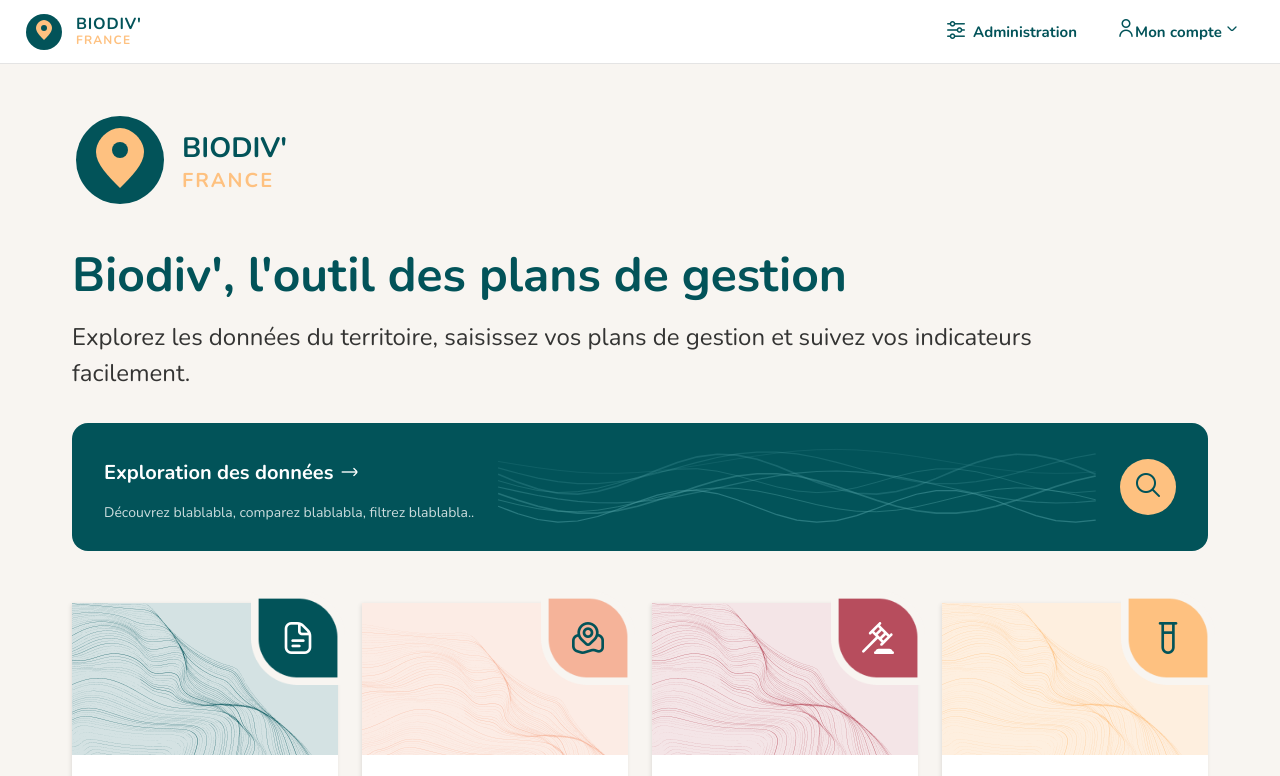
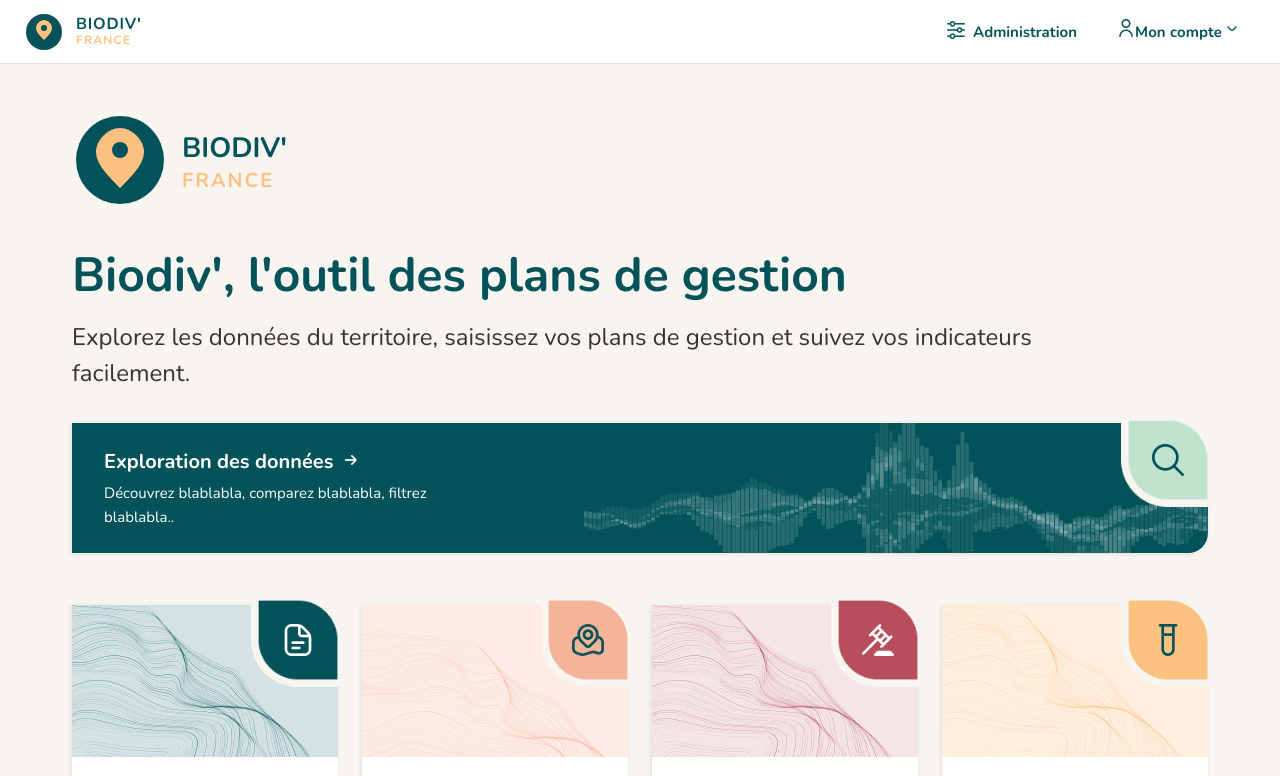
Before and after one commit to RNF-SI/Cicada, an Angular app in the folder frontend/: page /accueil in a window 1280 px wide. Shown: the top 776 px of the page. Built offline with nearby package versions, Linux system fonts and the light colour scheme.

Commit message:
style de la barre d'exploration

```diff
--- a/frontend/src/app/features/home/home.component.html
+++ b/frontend/src/app/features/home/home.component.html
@@ -28,36 +28,40 @@
       </p>
     </section>
 
-    <!-- Search Bar Section -->
+    <!-- Search Bar Section - Exploration des données -->
     <section class="search-section">
-      <a routerLink="/exploration" class="search-bar">
+      <a routerLink="/exploration" class="search-bar-wrapper">
+        <!-- Main search bar card -->
+        <div class="search-bar">
           <div class="search-content">
             <h2 class="search-title">
               Exploration des données
-            <i class="fi fi-rr-arrow-right"></i>
+              <i class="fi fi-rr-arrow-small-right"></i>
             </h2>
             <p class="search-description">Découvrez blablabla, comparez blablabla, filtrez blablabla..</p>
           </div>
 
-        <!-- Data Visualization (Abstract Waves) -->
+          <!-- Data Visualization (Waves Image) -->
           <div class="search-visualization">
-          <svg class="data-waves" viewBox="0 0 600 100" preserveAspectRatio="none">
-            @for (i of dataWaveIndices; track i) {
-              <path
-                [attr.d]="getDataWavePath(i)"
-                stroke="#4A9A9E"
-                [attr.stroke-width]="1 + (i % 3) * 0.5"
-                fill="none"
-                [attr.opacity]="0.2 + (i * 0.05)"
+            <img
+              src="assets/images/data-waves.png"
+              alt=""
+              aria-hidden="true"
+              class="data-waves-img"
             />
-            }
-          </svg>
+          </div>
         </div>
 
-        <!-- Search Button -->
-        <button class="search-button" type="button">
-          <i class="fi fi-rr-search"></i>
-        </button>
+        <!-- Corner shape avec icône - comme les tuiles de navigation -->
+        <div class="search-corner">
+          <img
+            src="assets/images/corner-shapes/corner-pale-green.png"
+            class="corner-shape"
+            alt=""
+            aria-hidden="true"
+          />
+          <i class="fi fi-rr-search corner-icon" aria-hidden="true"></i>
+        </div>
       </a>
     </section>
 
--- a/frontend/src/app/features/home/home.component.scss
+++ b/frontend/src/app/features/home/home.component.scss
@@ -42,38 +42,71 @@
   max-width: 963px;
 }
 
-/* Search Section */
+/* Search Section - Exploration des données */
+// Variables (positionnement - comme les tuiles)
+// Le bar-top-offset crée l'espace pour que le corner puisse déborder en haut
+$corner-top-offset: -10px;
+$corner-right-offset: -7px;
+$bar-top-offset: 20px; // Plus d'espace au-dessus pour l'ellipse
+
 .search-section {
   margin-bottom: 40px;
 }
 
+// Wrapper avec positionnement relatif pour le corner (comme tile-wrapper)
+.search-bar-wrapper {
+  display: block;
+  position: relative;
+  text-decoration: none;
+  cursor: pointer;
+
+  &:hover {
+    .search-bar {
+      transform: translateY(-2px);
+      box-shadow: -2px 2px 8px 0px rgba(0, 0, 0, 0.15);
+    }
+
+    .search-corner {
+      transform: scale(1.05);
+    }
+  }
+
+  &:focus-visible {
+    outline: 2px solid #025359;
+    outline-offset: 4px;
+    border-radius: 20px;
+  }
+}
+
+// Main search bar card (comme .tile)
 .search-bar {
+  position: relative;
+  margin-top: $bar-top-offset;
   background-color: #025359;
-  border-radius: 16px;
+  // Coins asymétriques selon Kit UI: bas-gauche 20px, haut-droit 48px
+  border-radius: 0 48px 20px 0;
   padding: 24px 32px;
+  padding-right: 120px; // Espace pour le corner
   display: flex;
   align-items: center;
   gap: 24px;
-  position: relative;
   overflow: hidden;
-  text-decoration: none;
-  cursor: pointer;
-  transition: opacity 150ms ease-in-out;
-
-  &:hover {
-    opacity: 0.95;
-  }
+  box-shadow: -1px 1px 4px 0px rgba(0, 0, 0, 0.1);
+  transition: box-shadow 200ms ease-out, transform 200ms ease-out;
+  min-height: 128px;
 }
 
 .search-content {
   flex: 0 0 auto;
-  z-index: 1;
+  z-index: 2;
+  max-width: 350px;
 }
 
 .search-title {
   font-family: 'Nunito', sans-serif;
   font-size: 20px;
   font-weight: 700;
+  line-height: 30px;
   color: #FFFFFF;
   margin: 0 0 4px 0;
   display: flex;
@@ -81,51 +114,74 @@
   gap: 8px;
 
   i {
-    font-size: 16px;
+    font-size: 20px; // Taille augmentée pour la flèche
   }
 }
 
 .search-description {
   font-family: 'Nunito', sans-serif;
-  font-size: 14px;
-  color: rgba(255, 255, 255, 0.8);
+  font-size: 15px;
+  font-weight: 400;
+  line-height: 24px;
+  color: #FFFFFF;
   margin: 0;
 }
 
 .search-visualization {
   flex: 1;
-  height: 80px;
-  position: relative;
+  height: 100%;
+  position: absolute;
+  top: 0;
+  right: 0px; // Plus à droite, avant le corner
+  bottom: 0;
+  left: 45%;
   z-index: 1;
+  display: flex;
+  align-items: center;
+  justify-content: flex-end;
+  overflow: hidden;
 }
 
-.data-waves {
+.data-waves-img {
+  height: 100%;
+  width: auto;
+  object-fit: contain;
+  object-position: right center;
+}
+
+// Corner shape - positionné en haut à droite (comme tile-corner)
+$corner-size: 94px;
+
+.search-corner {
+  position: absolute;
+  top: $corner-top-offset;
+  right: $corner-right-offset;
+  width: $corner-size;
+  height: $corner-size;
+  z-index: 10;
+  transition: transform 200ms ease-out;
+  transform-origin: top right;
+}
+
+.search-corner .corner-shape {
   width: 100%;
   height: 100%;
+  display: block;
 }
 
-.search-button {
-  background-color: #FEC180;
+.search-corner .corner-icon {
+  position: absolute;
+  top: 50%;
+  left: 50%;
+  transform: translate(-50%, -50%);
   color: #025359;
-  width: 56px;
-  height: 56px;
-  min-width: 56px;
-  border: none;
-  border-radius: 50%;
+  font-size: 32px;
+  width: 32px;
+  height: 32px;
   display: flex;
   align-items: center;
   justify-content: center;
-  cursor: pointer;
-  z-index: 1;
-  transition: transform 150ms ease-in-out;
-
-  &:hover {
-    transform: scale(1.05);
-  }
-
-  i {
-    font-size: 24px;
-  }
+  line-height: 1;
 }
 
 /* Tiles Section */
@@ -206,10 +262,32 @@
   .search-bar {
     flex-direction: column;
     text-align: center;
+    border-radius: 0 24px 12px 0;
+    min-height: auto;
+    padding: 20px 24px;
+    padding-right: 24px;
+    padding-top: 50px; // Espace pour le corner
+    gap: 16px;
+  }
+
+  .search-content {
+    max-width: 100%;
   }
 
   .search-visualization {
     display: none;
+  }
+
+  .search-corner {
+    width: 70px;
+    height: 70px;
+    right: -5px;
+
+    .corner-icon {
+      font-size: 24px;
+      width: 24px;
+      height: 24px;
+    }
   }
 }
 
--- a/frontend/src/app/features/home/home.component.ts
+++ b/frontend/src/app/features/home/home.component.ts
@@ -17,20 +17,5 @@ import { NavigationTileComponent } from '../../shared/components/navigation-tile
   styleUrl: './home.component.scss'
 })
 export class HomeComponent {
-  // Generate array for data visualization waves
-  dataWaveIndices = Array.from({ length: 8 }, (_, i) => i);
-
-  // Generate wavy path for data visualization
-  getDataWavePath(index: number): string {
-    const baseY = 50 + (index - 4) * 8;
-    const amplitude = 15 + (index % 3) * 5;
-    const frequency = 0.8 + (index % 4) * 0.2;
-
-    let path = `M0,${baseY}`;
-    for (let x = 0; x <= 600; x += 20) {
-      const y = baseY + Math.sin((x * frequency * Math.PI) / 180) * amplitude;
-      path += ` L${x},${y.toFixed(1)}`;
-    }
-    return path;
-  }
+  // Component ready - data visualization uses PNG image
 }
```
Also changed, not shown: frontend/src/assets/images/corner-shapes/corner-pale-green.png (added), frontend/src/assets/images/data-waves.png (added). Lines whose indentation alone changed are shown as unchanged.
